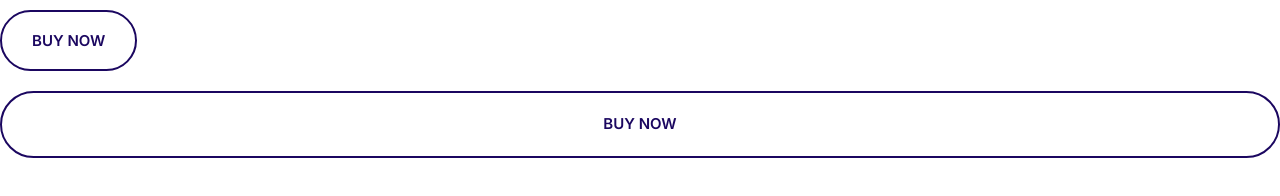
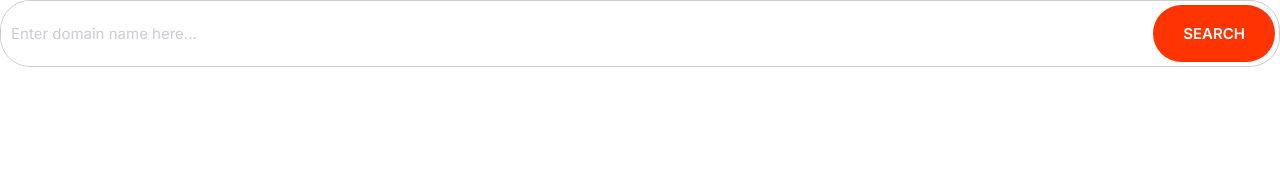
Before and after one commit to ivasquez12/MoshifyMash, a plain HTML site: page index.html in a window 1280 px wide. Drawn offline with Linux system fonts and the light colour scheme.

Commit message:
Describe input components

```diff
--- a/css/styles.css
+++ b/css/styles.css
@@ -4,6 +4,8 @@
   --color-accent: #ff3400;
   --color-headings: #1b0760;
   --color-body: #918ca4;
+  --color-border: #ccc;
+  --border-radius: 30px;
 }
 
 *,
@@ -235,3 +237,39 @@ a {
     font-size: 1.5rem;
   }
 }
+
+/* Inputs*/
+.input {
+  border-radius: var(--border-radius);
+  border: 1px solid #ccc;
+  color: var(--color-headings);
+  font-size: 2rem;
+  outline: 0;
+  padding: 1.5rem 2rem;
+}
+
+::placeholder {
+  color: #cdcbd7;
+}
+
+.input-group {
+  border: 1px solid var(--color-border);
+  border-radius: var(--border-radius);
+  display: flex;
+}
+
+.input-group .input {
+  border: 0;
+  flex-grow: 1;
+  padding: 1.5rem 1rem;
+}
+
+.input-group .btn {
+  margin: 4px;
+}
+
+@media screen and (min-width: 1024px) {
+  .input {
+    font-size: 1.5rem;
+  }
+}
--- a/index.html
+++ b/index.html
@@ -8,14 +8,20 @@
     <link rel="preconnect" href="https://fonts.googleapis.com" />
     <link rel="preconnect" href="https://fonts.gstatic.com" crossorigin />
     <link
-      href="https://fonts.googleapis.com/css2?family=Inter:wght@400;600;700;800&display=swap"
+      href="https://fonts.googleapis.com/css2?family=Inter:wght@100;400;600;700;800&display=swap"
       rel="stylesheet"
     />
     <link rel="stylesheet" href="/css/normalize.css" />
     <link rel="stylesheet" href="/css/styles.css" />
   </head>
   <body>
-    <button class="btn btn--outline" type="submit">Buy Now</button>
-    <a href="" class="btn btn--outline btn--block">Buy now</a>
+    <div class="input-group">
+      <input
+        type="text"
+        class="input"
+        placeholder="Enter domain name here..."
+      />
+      <button class="btn btn--accent"><span></span>Search</button>
+    </div>
   </body>
 </html>
```
Also changed, not shown: components/inputs.html (added, +4 -0 lines), images/search.svg (added).
